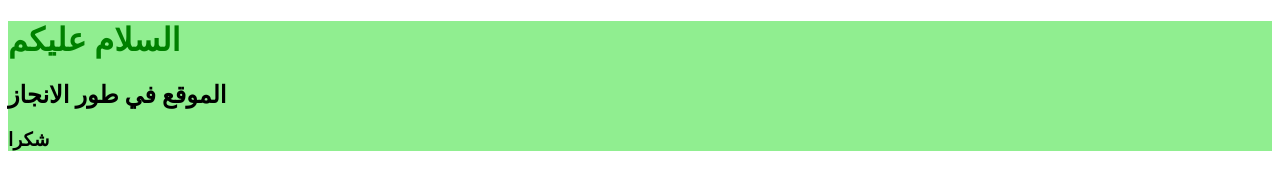
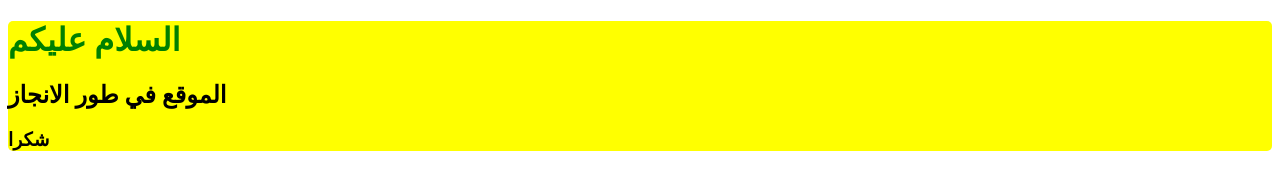
Before and after one commit to Karimyouneschaouche/Karim1, a plain HTML site: page index.html in a window 1280 px wide. Drawn offline with Linux system fonts and the light colour scheme.

Commit message:
Update style.css

```diff
--- a/style.css
+++ b/style.css
@@ -1,5 +1,5 @@
 h1{color: red;}
 h1{color: green;}
-div{ background-color:lightgreen;
-     border-radus:5px;
+div{ background-color:yellow;
+     border-radius:5px;
    }
```
